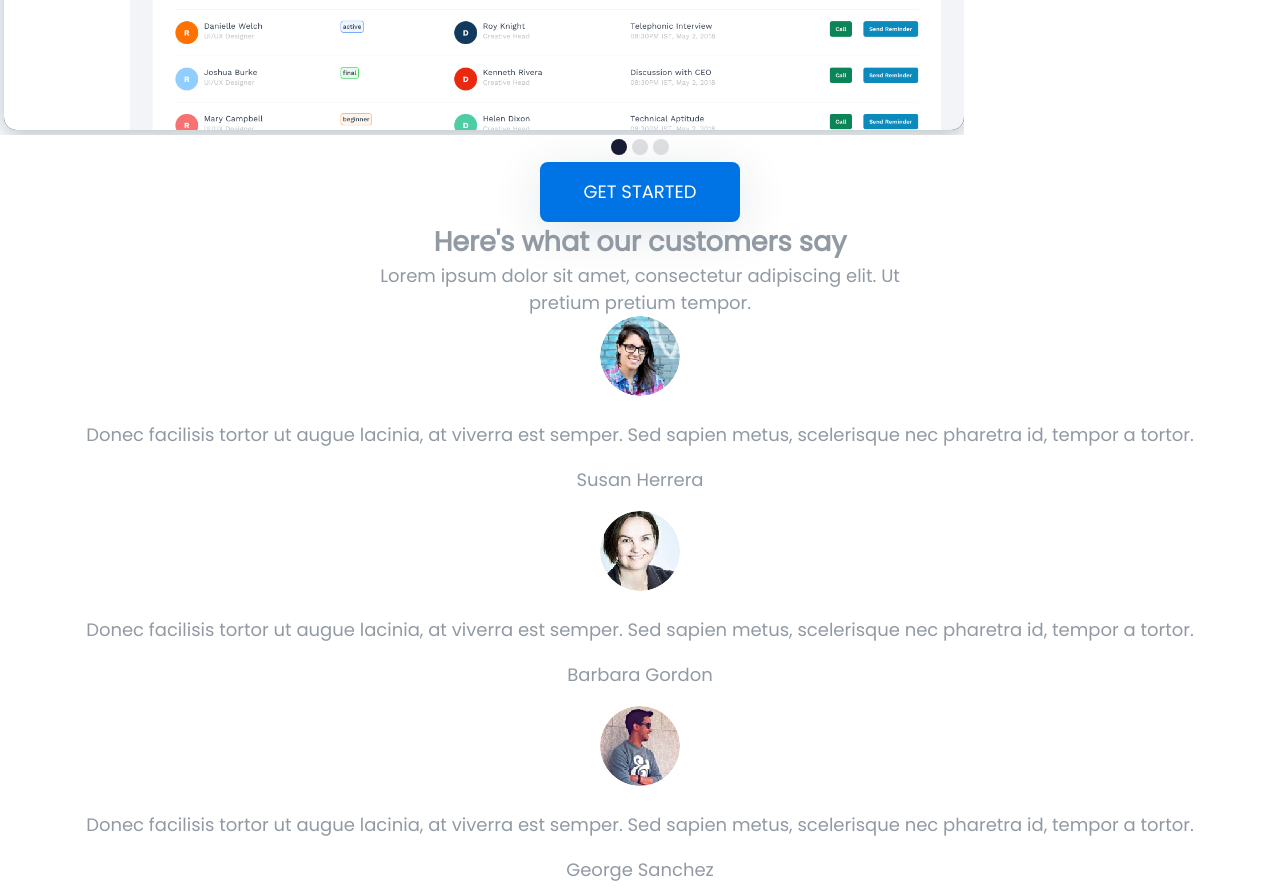
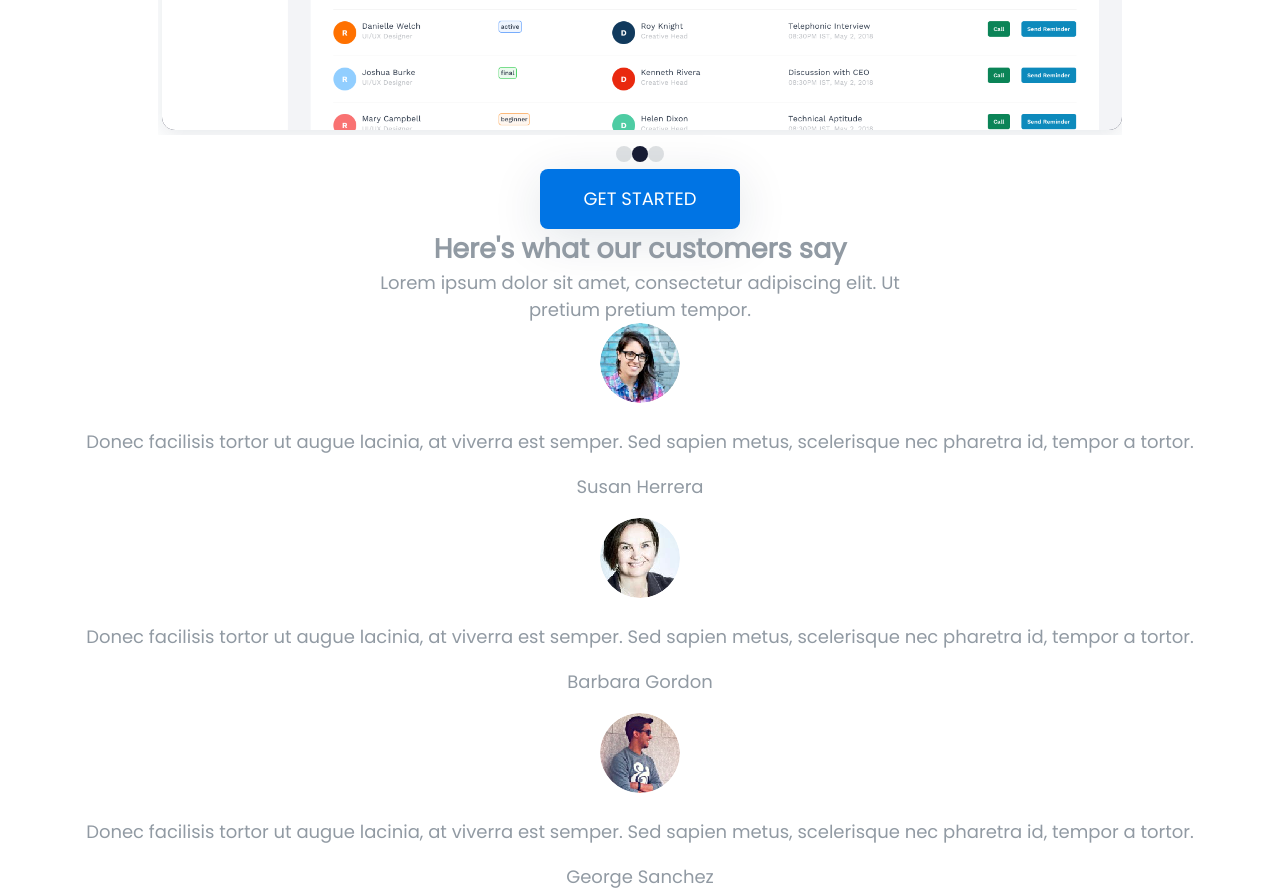
Before and after one commit to GMerencio/saasify-landing-page, a website built with webpack: page dist/index.html in a window 1280 px wide. Shown: the part 2080-2973 px from the top of the page. Built offline with nearby package versions, Linux system fonts and the light colour scheme; some packages are replaced by stand-ins of ours.

Commit message:
Implemented slideshow

```diff
--- a/src/js/index.js
+++ b/src/js/index.js
@@ -28,7 +28,7 @@ window.onload = function() {
     anchor.addEventListener('click', scrollToAnchor);
   });
 
-  // Initialize slideshow component.
+  // Initialize the slideshow component.
 
-  initializeSlideshow();
+  initializeSlideshow(true);
 };
--- a/src/js/slideshow.js
+++ b/src/js/slideshow.js
@@ -1,2 +1,71 @@
-export var initializeSlideshow = function() {
+var slideIndex = 0;
+var slides = null;
+var pages = null;
+
+/**
+ * Sets up the slideshow component with its pages and event listeners. It takes
+ * an argument to determine whether or not the slideshow should change slides
+ * automatically.
+ */
+
+export function initializeSlideshow(automatic) {
+
+  // Initialize global variables.
+
+  slides = document.getElementsByClassName("js-slideshow")[0].children;
+  var pagesParent = document.getElementsByClassName("js-slide-control")[0];
+  pages = pagesParent.children;
+
+  // Create page elements and their respective event listeners.
+
+  for (var i = 0; i < slides.length; i++) {
+    var page = document.createElement("span");
+    page.classList.add("circlet");
+    page.dataset.index = i;
+
+    page.addEventListener("click", function(e) {
+      slideIndex = Number.parseInt(e.target.dataset.index);
+      updateSlideshow();
+    });
+
+    pagesParent.appendChild(page);
+  }
+
+  // Update the slideshow.
+
+  updateSlideshow();
+
+  // Keep updating the index if it's an automatic slideshow.
+
+  if(automatic) {
+    setInterval(function() {
+      slideIndex++;
+      updateSlideshow();
+    }, 4000);
+  }
 }
+
+/**
+ * Displays the slide corresponding to the current index and updates the
+ * selected page.
+ */
+
+function updateSlideshow() {
+
+  if (slideIndex >= slides.length)
+    slideIndex = 0;
+
+  if (slideIndex < 0)
+    slideIndex = slides.length - 1;
+
+  for (var i = 0; i < slides.length; i++) {
+      if(i === slideIndex) {
+        slides[i].classList.remove("slideshow__img--hidden");
+        pages[i].classList.add("circlet--filled");
+      }
+      else {
+        slides[i].classList.add("slideshow__img--hidden");
+        pages[i].classList.remove("circlet--filled");
+      }
+  }
+}
--- a/src/js/smooth-anchor.js
+++ b/src/js/smooth-anchor.js
@@ -19,8 +19,6 @@ export var scrollToAnchor = function(e) {
 export var windowScroll = function(e) {
   var header = document.querySelector('.js-head');
   var scrollTop = document.body.scrollTop || document.documentElement.scrollTop;
-  console.log("Current header height: " + header.clientHeight);
-  console.log("Current scrollTop: " + scrollTop);
 
   if (scrollTop > header.clientHeight) {
     header.classList.add('header-fixed');
--- a/src/scss/main.scss
+++ b/src/scss/main.scss
@@ -168,7 +168,7 @@ h1, h2, h3, h4, h5, h6 {
 \*------------------------------------*/
 
 .circlet-block {
-  display: inline-block;
+  display: block;
 }
 
 .circlet {
@@ -275,6 +275,7 @@ h1, h2, h3, h4, h5, h6 {
 \*------------------------------------*/
 
 .slideshow {
+  display: inline-block;
   position: relative;
   width: rem(964);
   height: rem(648);
```
Also changed, not shown: dist/bundle.js, dist/index.html.
